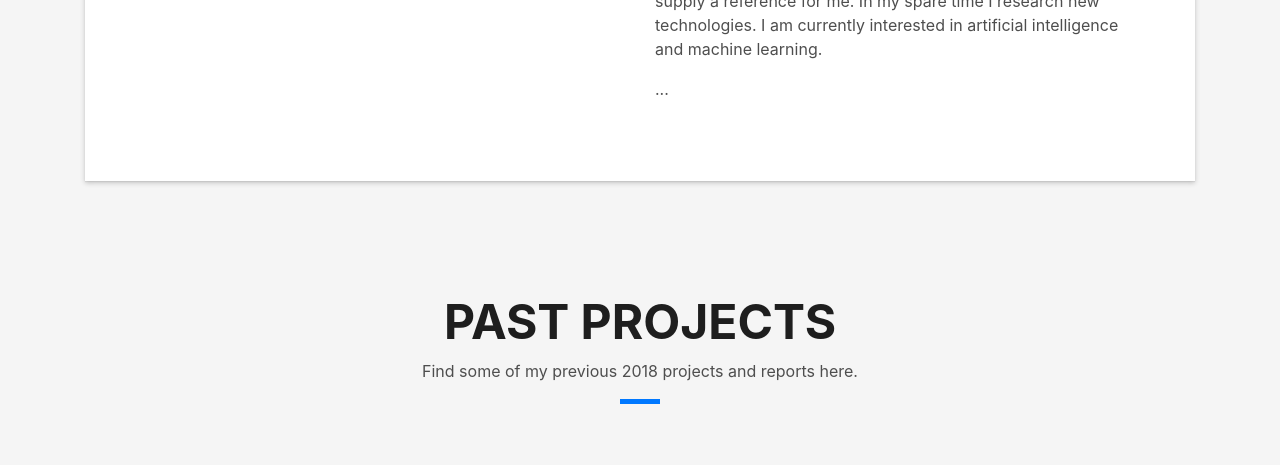
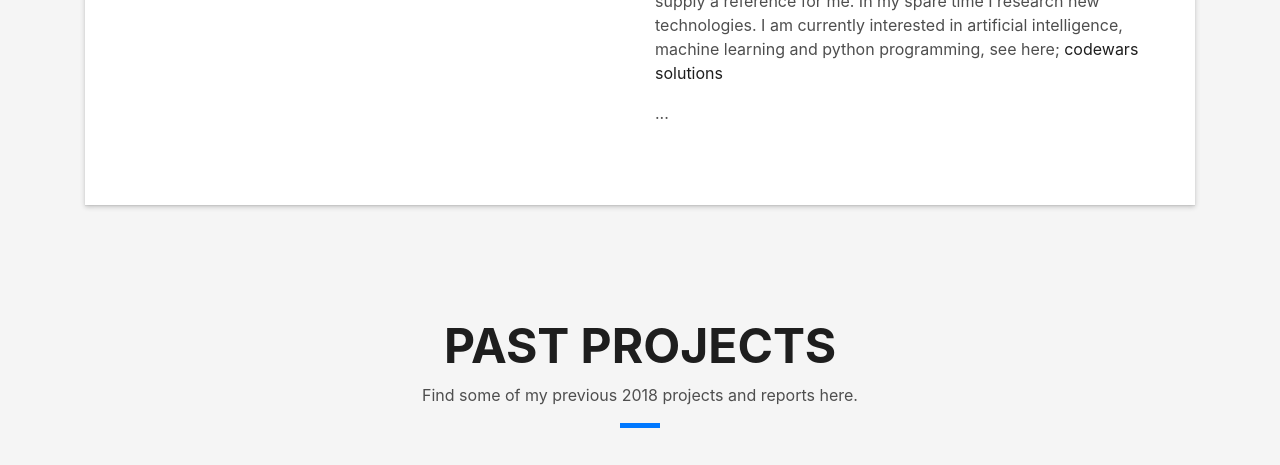
Before and after one commit to junder-git/cv, a plain HTML site: page index.html in a window 1280 px wide. Shown: the part 1239-1704 px from the top of the page. Drawn offline with Linux system fonts and the light colour scheme; files whose address does not match are found by name.

Commit message:
Update index.html

```diff
--- a/index.html
+++ b/index.html
@@ -134,7 +134,7 @@ Whilst in Norway for two years I worked in IT Operations for TietoEVRY who can s
 
 In my spare time I research new technologies.
 
-I am currently interested in artificial intelligence and machine learning.
+I am currently interested in artificial intelligence, machine learning and python programming, see here; <a href="https://www.codewars.com/users/jabl3s/completed_solutions">codewars solutions</a>
                                     </p>
                                     <p>
                                        ...
```
